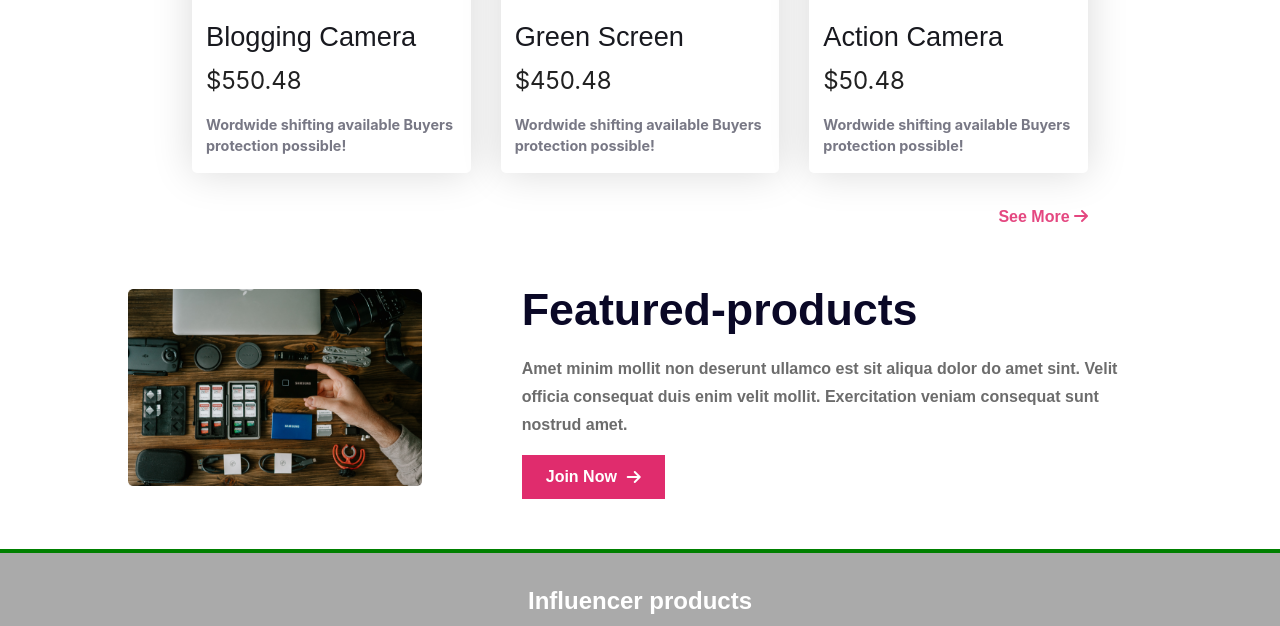
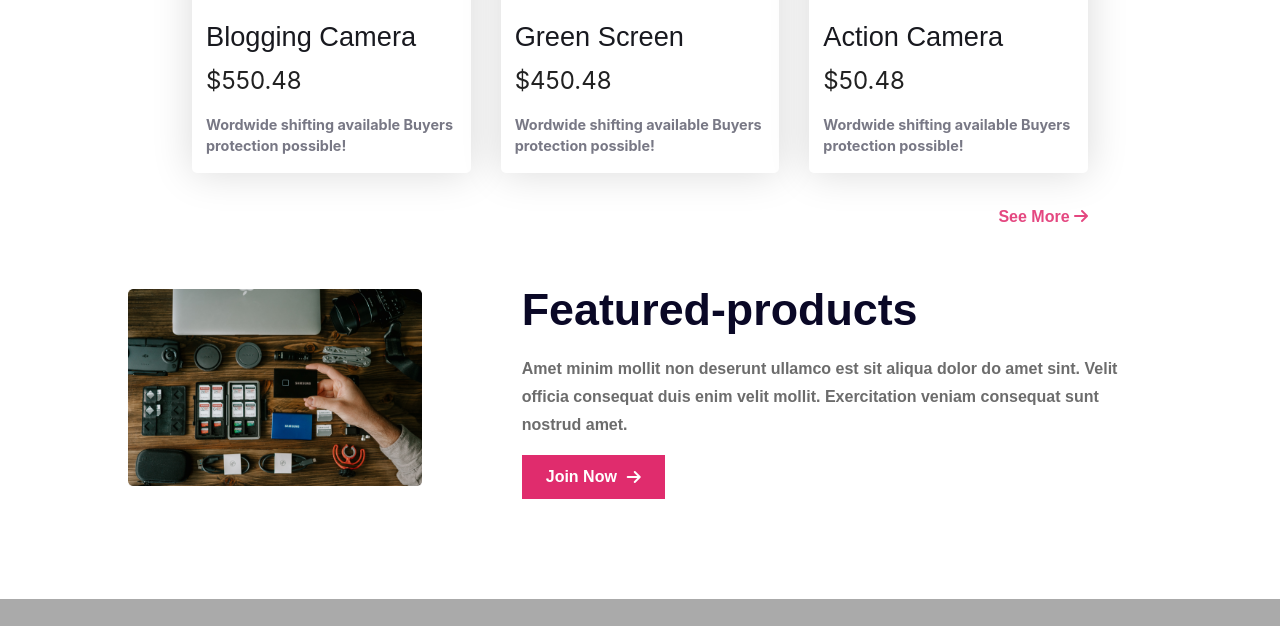
Before and after one commit to rimasultana/Influencer_Gear, a plain HTML site: page index.html in a window 1280 px wide. Shown: the part 1881-2507 px from the top of the page. Drawn offline with Linux system fonts and the light colour scheme.

Commit message:
complete

```diff
--- a/style/style.css
+++ b/style/style.css
@@ -237,8 +237,7 @@ Featured products at one place
 .Influencer-section {
   width: 100%;
   margin: auto 0;
-  border: 2px solid green;
-  margin-top: 50px;
+  margin-top: 100px;
 }
 .Influencer-container {
   margin: auto;
```
